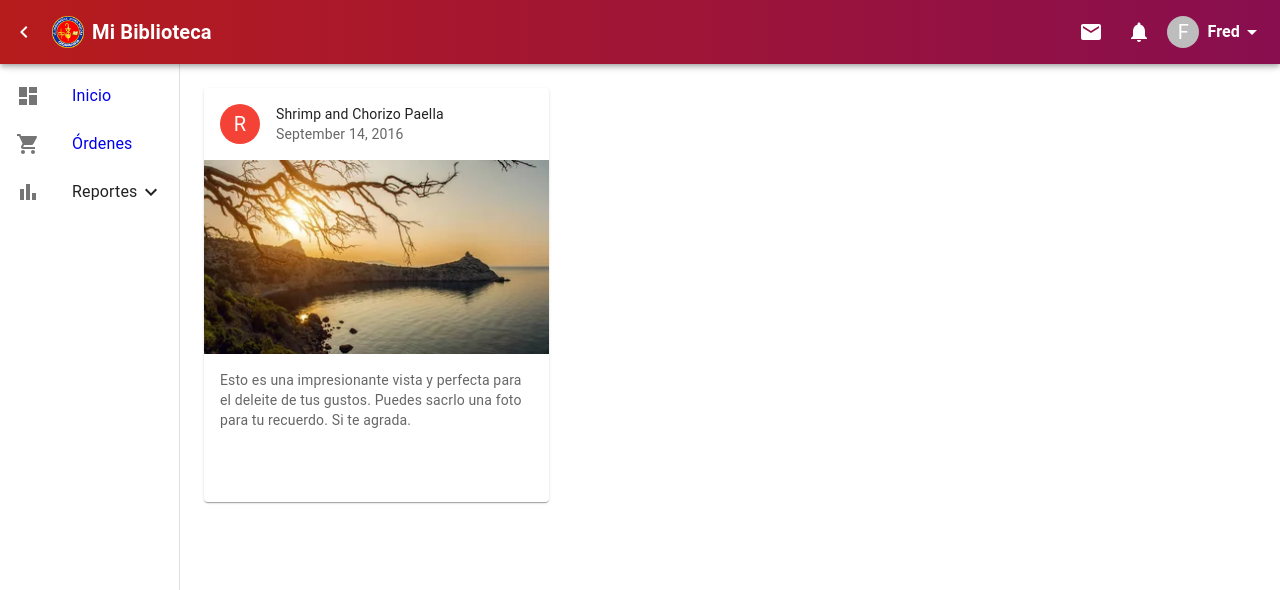
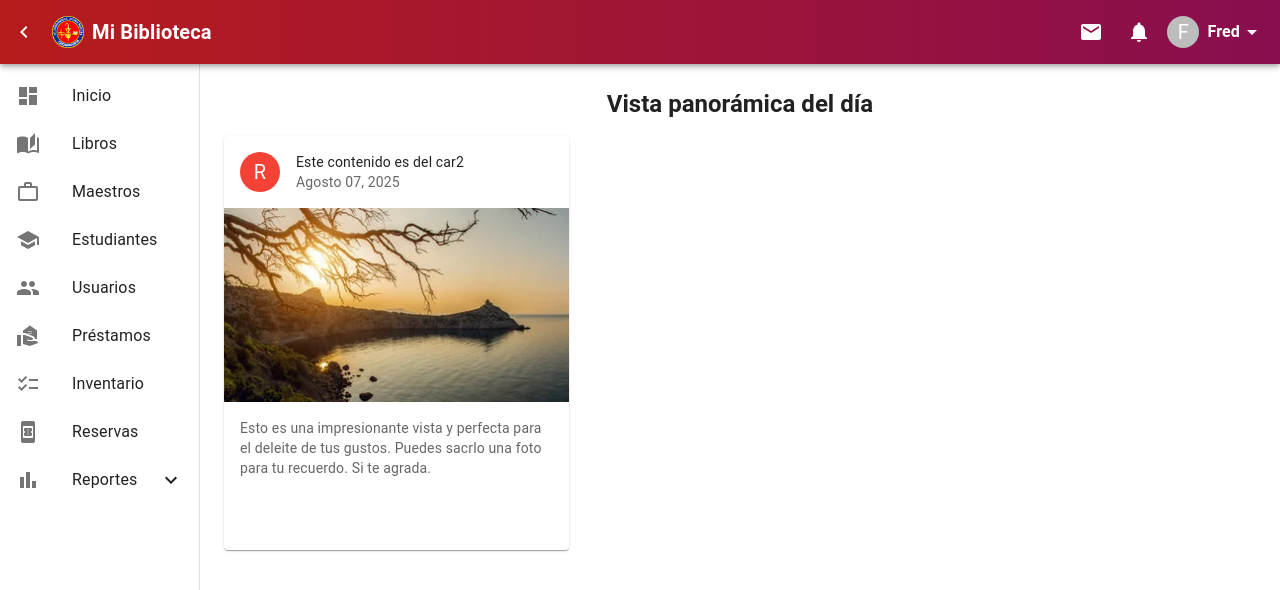
Before and after one commit to FredyMateoCode/biblioteca-frontend, a React (Vite) app: page /inicio in a window 1280 px wide. Shown: the top 590 px of the page. Built offline with nearby package versions, Linux system fonts and the light colour scheme; some icons are missing.

Commit message:
Dashboard menu lateral

```diff
--- a/src/componentes/Car2.jsx
+++ b/src/componentes/Car2.jsx
@@ -49,6 +49,15 @@ export default function RecipeReviewCard() {
   };
 
   return (
+    <>
+      {/* Título principal */}
+      <Typography
+        variant="h5"
+        sx={{ marginBottom: 2, fontWeight: 'bold', textAlign: 'center' }}
+      >
+        Vista panorámica del día
+      </Typography>
+
       <Card sx={{ maxWidth: 345 }}>
         <CardHeader
           avatar={
@@ -61,8 +70,8 @@ export default function RecipeReviewCard() {
               <MoreVertIcon />
             </IconButton>
           }
-        title="Shrimp and Chorizo Paella"
-        subheader="September 14, 2016"
+          title="Este contenido es del car2"
+          subheader="Agosto 07, 2025"
         />
         <CardMedia
           component="img"
@@ -123,5 +132,6 @@ export default function RecipeReviewCard() {
           </CardContent>
         </Collapse>
       </Card>
+    </>
   );
 }
--- a/src/componentes/Dashboard.jsx
+++ b/src/componentes/Dashboard.jsx
@@ -1,5 +1,9 @@
 import React, { useState } from 'react';
 import { BrowserRouter as Router, Routes, Route, Link, Navigate } from 'react-router-dom';
+
+import { GlobalStyles } from '@mui/material';
+import { useLocation } from 'react-router-dom';
+
 
 import {
   Box,
@@ -25,13 +29,22 @@ import {
   ChevronLeft as ChevronLeftIcon,
   Dashboard as DashboardIcon,
   ShoppingCart as ShoppingCartIcon,
+  Shop as ShopIcon,
+  AutoStories as AutoStoriesIcon,
   BarChart as BarChartIcon,
+  WorkOutline as WorkOutlineIcon,
   ExpandLess,
   ExpandMore,
   Description as DescriptionIcon,
   Notifications as NotificationsIcon,
   Mail as MailIcon,
-  ArrowDropDown as ArrowDropDownIcon
+  ArrowDropDown as ArrowDropDownIcon,
+  School as SchoolIcon,
+  Group as GroupIcon,
+  RealEstateAgent as RealEstateAgentIcon,
+  Checklist as ChecklistIcon,
+  Rule as RuleIcon,
+  BookOnline as BookOnlineIcon
 } from '@mui/icons-material';
 
 import Card1 from './Card1';
@@ -50,7 +63,7 @@ export default function Dashboard() {
   const [submenuOpen, setSubmenuOpen] = useState(false);
   const [anchorEl, setAnchorEl] = useState(null);
 
-  const drawerWidth = 180;
+  const drawerWidth = 200;
   const collapsedWidth = 60;
 
   const openMenu = Boolean(anchorEl);
@@ -66,6 +79,16 @@ export default function Dashboard() {
 
   return (
     <Router>
+      {/* Estilo global para eliminar eestilos de etiquetas a */}
+      <CssBaseline />
+        <GlobalStyles
+          styles={{
+            a: {
+              color: 'inherit',
+              textDecoration: 'none',
+            },
+          }}
+        />
       <Box sx={{ display: 'flex' }}>
         <CssBaseline />
 
@@ -149,12 +172,42 @@ export default function Dashboard() {
               {open && <ListItemText primary="Inicio" />}
             </ListItem>
 
-            <ListItem button component={Link} to="/ordenes">
-              <ListItemIcon><ShoppingCartIcon /></ListItemIcon>
-              {open && <ListItemText primary="Órdenes" />}
+            <ListItem button component={Link} to="/inicio">
+              <ListItemIcon><AutoStoriesIcon /></ListItemIcon>
+              {open && <ListItemText primary="Libros" />}
             </ListItem>
 
-            <ListItem button onClick={toggleSubmenu}>
+            <ListItem button component={Link} to="/inicio">
+              <ListItemIcon><WorkOutlineIcon /></ListItemIcon>
+              {open && <ListItemText primary="Maestros" />}
+            </ListItem>
+
+            <ListItem button component={Link} to="/inicio">
+              <ListItemIcon><SchoolIcon /></ListItemIcon>
+              {open && <ListItemText primary="Estudiantes" />}
+            </ListItem>
+
+            <ListItem button component={Link} to="/inicio">
+              <ListItemIcon><GroupIcon /></ListItemIcon>
+              {open && <ListItemText primary="Usuarios" />}
+            </ListItem>
+
+            <ListItem button component={Link} to="/inicio">
+              <ListItemIcon><RealEstateAgentIcon /></ListItemIcon>
+              {open && <ListItemText primary="Préstamos" />}
+            </ListItem>
+
+            <ListItem button component={Link} to="/ordenes">
+              <ListItemIcon><ChecklistIcon /></ListItemIcon>
+              {open && <ListItemText primary="Inventario" />}
+            </ListItem>
+
+            <ListItem button component={Link} to="/ordenes">
+              <ListItemIcon><BookOnlineIcon /></ListItemIcon>
+              {open && <ListItemText primary="Reservas" />}
+            </ListItem>
+
+            <ListItem button onClick={toggleSubmenu} sx={{ cursor: 'pointer' }} button onClick={toggleSubmenu}>
               <ListItemIcon><BarChartIcon /></ListItemIcon>
               {open && <ListItemText primary="Reportes" />}
               {open && (submenuOpen ? <ExpandLess /> : <ExpandMore />)}
@@ -163,12 +216,12 @@ export default function Dashboard() {
             <Collapse in={submenuOpen} timeout="auto" unmountOnExit>
               <List component="div" disablePadding sx={{ pl: open ? 4 : 2 }}>
                 <ListItem button component={Link} to="/reportes/salas">
-                  <ListItemIcon><DescriptionIcon /></ListItemIcon>
-                  {open && <ListItemText primary="Salas" />}
+                  <ListItemIcon><RealEstateAgentIcon /></ListItemIcon>
+                  {open && <ListItemText primary="Préstamos" />}
                 </ListItem>
                 <ListItem button component={Link} to="/reportes/trafico">
-                  <ListItemIcon><DescriptionIcon /></ListItemIcon>
-                  {open && <ListItemText primary="Tráfico" />}
+                  <ListItemIcon><RuleIcon /></ListItemIcon>
+                  {open && <ListItemText primary="Vencidos" />}
                 </ListItem>
               </List>
             </Collapse>
```
Lines whose indentation alone changed are shown as unchanged.
